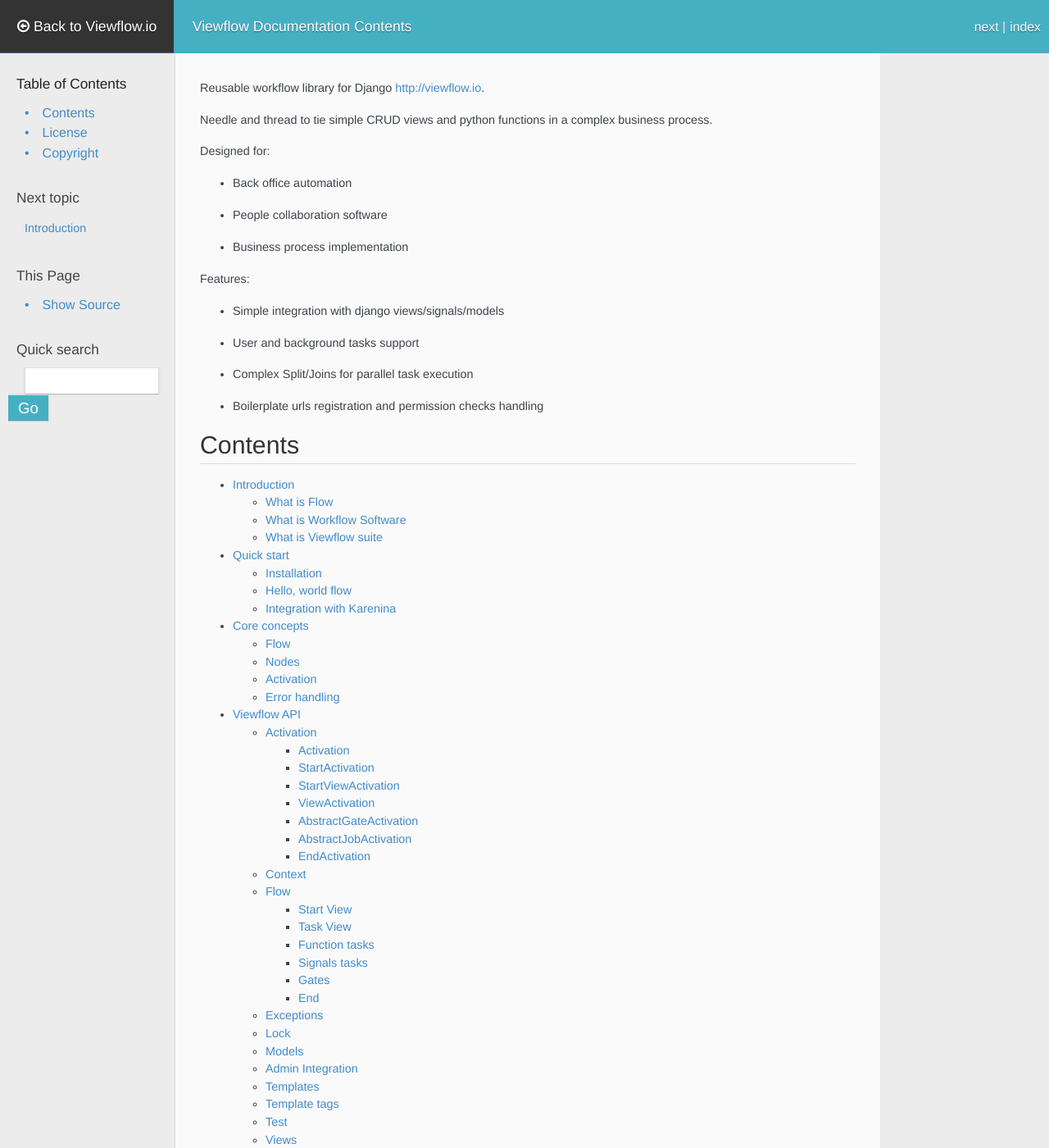
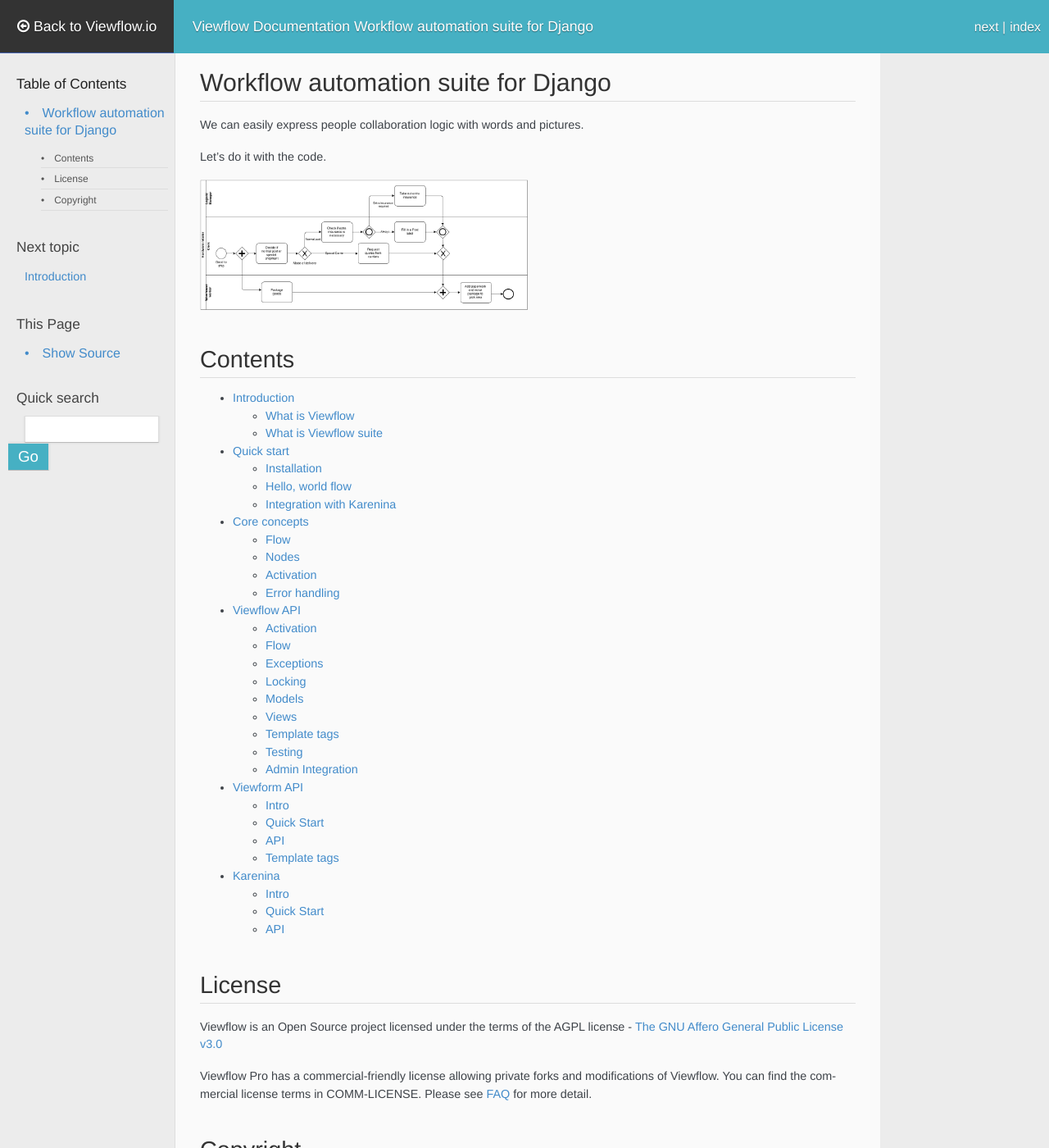
Before and after one commit to kmmbvnr/viewflow-docs-v1, a Sphinx documentation site: the page built from docs/index.rst, in a window 1280 px wide and 1400 px high. Shown: the whole window at 82% size. Built offline with Sphinx 7.4.7, drawn with Linux system fonts in a browser that asks for light colours; nearby versions of some CDN libraries; some web fonts are replaced; some of the changed lines change nothing that is shown.

Commit message:
Extend docs

```diff
--- a/docs/index.rst
+++ b/docs/index.rst
@@ -1,24 +1,21 @@
-Reusable workflow library for Django http://viewflow.io.
+========
+Workflow automation suite for Django
+========
 
-Needle and thread to tie simple CRUD views and python functions in a complex business process.
+We can easily express people collaboration logic with words and pictures.
 
-Designed for:
+Let's do it with the code.
 
-- Back office automation
-- People collaboration software
-- Business process implementation
+.. image:: _static/ShipmentProcess.png
+   :width: 400px
 
-Features:
-
-- Simple integration with django views/signals/models
-- User and background tasks support
-- Complex Split/Joins for parallel task execution
-- Boilerplate urls registration and permission checks handling
 
 Contents
 =========
 
 .. toctree::
+   :maxdepth: 2
+
    introduction
    quick_start
    core_concepts
--- a/docs/introduction.rst
+++ b/docs/introduction.rst
@@ -2,11 +2,21 @@
 Introduction
 ============
 
-What is Flow
-============
+What is Viewflow
+================
 
-What is Workflow Software
-=========================
+Django is the great,
+
+
 
 What is Viewflow suite
 ======================
+
+Viewflow suite contains from 3 crutial parts.
+
+* **viewflow** - workflow primitives library.
+* **viewform** - advanced form rendering library for django.
+* **karenina** - prebuild modular workflow interface
+
+You can easily use all of then together, or pick the right part, depends
+on level of customization that your want.
--- a/docs/karenina.rst
+++ b/docs/karenina.rst
@@ -10,3 +10,39 @@
 
 API
 ===
+
+karenina.modules
+----------------
+
+.. autoclass:: karenina.modules.apps.BaseModulesConfig
+
+.. autoclass:: karenina.modules.apps.ModulesDiscoverConfig
+
+.. autoclass:: karenina.modules.base.Module
+
+.. autoclass:: karenina.modules.base.InstallableModule
+
+.. autofunction:: karenina.modules.context_processors.modules
+
+.. autoclass:: karenina.modules.models.Module
+
+.. autoclass:: karenina.modules.models.ModuleManager
+
+.. autoclass:: karenina.modules.registry.Registry
+
+.. autoclass:: karenina.modules.urlconf.ModuleURLResolver
+
+
+karenina.management
+-------------------
+
+.. autoclass:: karenina.management.modules.Admin
+
+.. autoclass:: karenina.management.views.modules_list
+
+karenina.workflow
+-----------------
+
+.. autoclass:: karenina.workflow.modules.Workflow
+
+.. autoclass:: karenina.workflow.flowsite.FlowSite
--- a/docs/viewflow_activation.rst
+++ b/docs/viewflow_activation.rst
@@ -2,10 +2,17 @@
 Activation
 ==========
 
-Activation
+Base
 ==========
 
 .. autoclass:: viewflow.activation.Activation
+
+
+Context
+=======
+
+.. autoclass:: viewflow.activation.Context
+
 
 StartActivation
 ===============
--- /dev/null
+++ b/docs/viewflow_admin.rst
@@ -0,0 +1,9 @@
+=================
+Admin Integration
+=================
+
+.. autoclass:: viewflow.admin.ProcessAdmin
+
+.. autoclass:: viewflow.admin.TaskAdmin
+
+.. autofunction:: viewflow.templatetags.viewflow.viewflow_task_submit_row
--- a/docs/viewflow_api.rst
+++ b/docs/viewflow_api.rst
@@ -6,122 +6,11 @@
    :maxdepth: 2
 
    viewflow_activation
-
-
-Context
-=======
-
-.. autoclass:: viewflow.activation.Context
-
-
-Flow
-====
-
-.. autoclass:: viewflow.flow.base.Node
-
-Start View
-----------
-
-.. autofunction:: viewflow.flow.start_view.flow_start_view
-
-.. autoclass:: viewflow.flow.start_view.ManagedStartViewActivation
-
-.. autoclass:: viewflow.flow.start_view.BaseStart
-
-.. autoclass:: viewflow.flow.start_view.Start
-
-Task View
----------
-
-.. autofunction:: viewflow.flow.task_view.flow_view
-
-.. autoclass:: viewflow.flow.task_view.ManagedViewActivation
-
-.. autoclass:: viewflow.flow.task_view.BaseView
-
-.. autoclass:: viewflow.flow.task_view.View
-
-Function tasks
---------------
-
-.. autoclass:: viewflow.flow.func.StartFunction
-
-.. autoclass:: viewflow.flow.func.FuncActivation
-
-.. autoclass:: viewflow.flow.func.FlowFunc
-
-.. autofunction:: viewflow.flow.func.flow_func
-
-.. autoclass:: viewflow.flow.func.Function
-
-.. autoclass:: viewflow.flow.func.HandlerActivation
-
-.. autoclass:: viewflow.flow.func.Handler
-
-Signals tasks
--------------
-
-.. autoclass:: viewflow.flow.signal.StartSignal
-
-.. autoclass:: viewflow.flow.signal.Receiver
-
-.. autofunction:: viewflow.flow.signal.flow_signal
-
-.. autoclass:: viewflow.flow.signal.Signal
-
-Gates
------
-
-.. autoclass:: viewflow.flow.gates.IfActivation
-
-.. autoclass:: viewflow.flow.gates.If
-
-.. autoclass:: viewflow.flow.gates.SwitchActivation
-
-.. autoclass:: viewflow.flow.gates.Switch
-
-.. autoclass:: viewflow.flow.gates.JoinActivation
-
-.. autoclass:: viewflow.flow.gates.Join
-
-.. autoclass:: viewflow.flow.gates.SplitActivation
-
-.. autoclass:: viewflow.flow.gates.Split
-
-End
----
-
-.. autoclass:: viewflow.flow.end.End
-
-
-
-Exceptions
-==========
-
-.. autoclass:: viewflow.exceptions.FlowRuntimeError
-
-.. autoclass:: viewflow.exceptions.FlowLockFailed
-
-
-Lock
-====
-
-Models
-======
-
-Admin Integration
-=================
-
-
-Templates
-=========
-
-
-Template tags
-=============
-
-Test
-====
-
-Views
-=====
+   viewflow_flow
+   viewflow_exceptions
+   viewflow_lock
+   viewflow_models
+   viewflow_views
+   viewflow_tags
+   viewflow_test
+   viewflow_admin
--- /dev/null
+++ b/docs/viewflow_exceptions.rst
@@ -0,0 +1,7 @@
+==========
+Exceptions
+==========
+
+.. autoclass:: viewflow.exceptions.FlowRuntimeError
+
+.. autoclass:: viewflow.exceptions.FlowLockFailed
--- /dev/null
+++ b/docs/viewflow_flow.rst
@@ -0,0 +1,82 @@
+====
+Flow
+====
+
+Base
+====
+
+.. autoclass:: viewflow.flow.base.Node
+
+Start View
+==========
+
+.. autofunction:: viewflow.flow.start_view.flow_start_view
+
+.. autoclass:: viewflow.flow.start_view.ManagedStartViewActivation
+
+.. autoclass:: viewflow.flow.start_view.BaseStart
+
+.. autoclass:: viewflow.flow.start_view.Start
+
+Task View
+=========
+
+.. autofunction:: viewflow.flow.task_view.flow_view
+
+.. autoclass:: viewflow.flow.task_view.ManagedViewActivation
+
+.. autoclass:: viewflow.flow.task_view.BaseView
+
+.. autoclass:: viewflow.flow.task_view.View
+
+Function tasks
+==============
+
+.. autoclass:: viewflow.flow.func.StartFunction
+
+.. autoclass:: viewflow.flow.func.FuncActivation
+
+.. autoclass:: viewflow.flow.func.FlowFunc
+
+.. autofunction:: viewflow.flow.func.flow_func
+
+.. autoclass:: viewflow.flow.func.Function
+
+.. autoclass:: viewflow.flow.func.HandlerActivation
+
+.. autoclass:: viewflow.flow.func.Handler
+
+Signals tasks
+=============
+
+.. autoclass:: viewflow.flow.signal.StartSignal
+
+.. autoclass:: viewflow.flow.signal.Receiver
+
+.. autofunction:: viewflow.flow.signal.flow_signal
+
+.. autoclass:: viewflow.flow.signal.Signal
+
+Gates
+=====
+
+.. autoclass:: viewflow.flow.gates.IfActivation
+
+.. autoclass:: viewflow.flow.gates.If
+
+.. autoclass:: viewflow.flow.gates.SwitchActivation
+
+.. autoclass:: viewflow.flow.gates.Switch
+
+.. autoclass:: viewflow.flow.gates.JoinActivation
+
+.. autoclass:: viewflow.flow.gates.Join
+
+.. autoclass:: viewflow.flow.gates.SplitActivation
+
+.. autoclass:: viewflow.flow.gates.Split
+
+End
+===
+
+.. autoclass:: viewflow.flow.end.End
--- /dev/null
+++ b/docs/viewflow_lock.rst
@@ -0,0 +1,9 @@
+=======
+Locking
+=======
+
+.. autofunction:: viewflow.lock.no_lock
+
+.. autofunction:: viewflow.lock.select_for_update_lock
+
+.. autofunction:: viewflow.lock.cache_lock
--- /dev/null
+++ b/docs/viewflow_models.rst
@@ -0,0 +1,11 @@
+======
+Models
+======
+
+.. autoclass:: viewflow.models.AbstractProcess
+
+.. autoclass:: viewflow.models.AbstractTask
+
+.. autoclass:: viewflow.models.Process
+
+.. autoclass:: viewflow.models.Task
--- /dev/null
+++ b/docs/viewflow_tags.rst
@@ -0,0 +1,9 @@
+=============
+Template tags
+=============
+
+.. autofunction:: viewflow.templatetags.viewflow.flowurl
+
+.. autofunction:: viewflow.templatetags.viewflow.flow_perms
+
+.. autofunction:: viewflow.templatetags.viewflow.include_process_data
--- /dev/null
+++ b/docs/viewflow_test.rst
@@ -0,0 +1,5 @@
+=======
+Testing
+=======
+
+.. automodule:: viewflow.test
--- /dev/null
+++ b/docs/viewflow_views.rst
@@ -0,0 +1,36 @@
+=====
+Views
+=====
+
+
+
+Helper Views
+=============
+
+.. autoclass:: viewflow.views.actions.ProcessCancelView
+
+.. autoclass:: viewflow.views.list.ProcessDetailView
+
+.. autoclass:: viewflow.views.base.DetailsView
+
+.. autoclass:: viewflow.views.list.AllProcessListView
+
+.. autoclass:: viewflow.views.list.AllTaskListView
+
+.. autoclass:: viewflow.views.list.AllQueueListView
+
+.. autoclass:: viewflow.views.list.ProcessListView
+
+.. autoclass:: viewflow.views.list.TaskListView
+
+.. autoclass:: viewflow.views.list.QueueListView
+
+
+Start Views
+===========
+
+.. autoclass:: viewflow.views.start.StartViewMixin
+
+.. autoclass:: viewflow.views.start.StartActivationViewMixin
+
+.. autoclass:: viewflow.views.start.StartProcessView
--- a/docs/viewform_api.rst
+++ b/docs/viewform_api.rst
@@ -10,3 +10,30 @@
 
 API
 ===
+
+.. autoclass:: viewform.base.Layout
+
+.. autoclass:: viewform.base.Span
+
+.. autoclass:: viewform.base.Column
+
+.. autoclass:: viewform.base.Row
+
+.. autoclass:: viewform.base.Inline
+
+.. autoclass:: viewform.base.Fieldset
+
+.. autoclass:: viewform.base.LayoutMixin
+
+Template tags
+=============
+
+.. autoclass:: viewform.templatetags.viewform.ViewFormNode
+
+.. autoclass:: viewform.templatetags.viewform.ViewPartNode
+
+.. autoclass:: viewform.templatetags.viewform.RenderNode
+
+.. autoclass:: viewform.templatetags.viewform.ViewFieldNode
+
+.. autoclass:: viewform.templatetags.viewform.TagAttrsNode
```
Also changed, not shown: docs/_static/ShipmentProcess.png (added).
